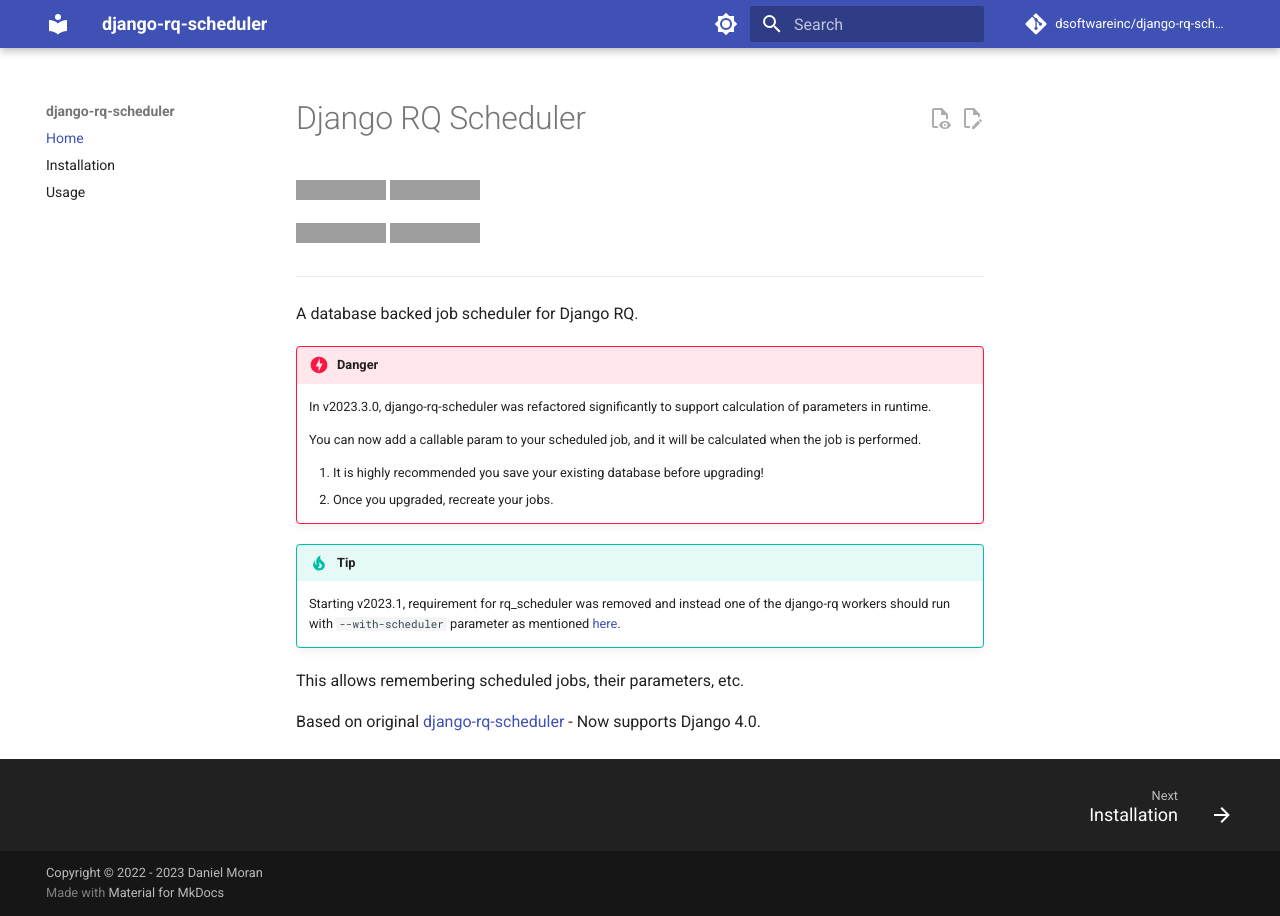
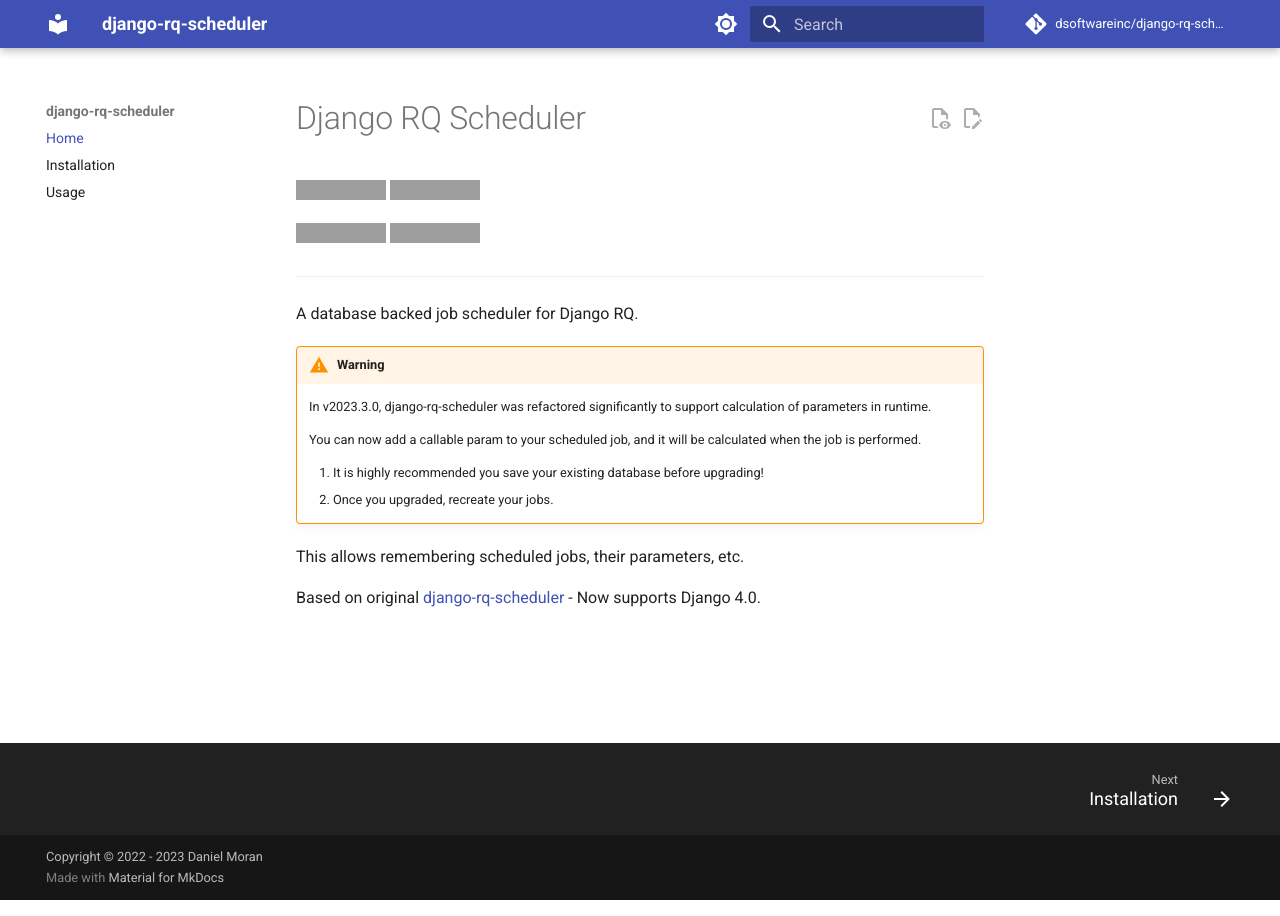
Before and after one commit to dsoftwareinc/django-rq-scheduler, an MkDocs documentation site: the page built from docs/index.md, in a window 1280 px wide. Built offline with MkDocs 1.6.1 and Material for MkDocs 9.7.7, drawn with Linux system fonts in a browser that asks for light colours; comment, search, counter and statistics services are not loaded; grey boxes are pictures that could not be loaded.

Commit message:
Update documentation

```diff
--- a/docs/index.md
+++ b/docs/index.md
@@ -10,7 +10,7 @@
 
 A database backed job scheduler for Django RQ.
 
-!!! danger
+!!! warning
     In v2023.3.0, django-rq-scheduler was refactored significantly to support
     calculation of parameters in runtime.
 
@@ -21,11 +21,6 @@
     2. Once you upgraded, recreate your jobs.
 
 
-!!! tip
-    Starting v2023.1, requirement for rq_scheduler was removed and instead
-    one of the django-rq workers should run with `--with-scheduler` parameter
-    as mentioned [here](https://github.com/rq/django-rq#support-for-scheduled-jobs).
-
 This allows remembering scheduled jobs, their parameters, etc.
 
 Based on original [django-rq-scheduler](https://github.com/isl-x/django-rq-scheduler) - Now supports Django 4.0.
--- a/pyproject.toml
+++ b/pyproject.toml
@@ -46,12 +46,12 @@
 django-model-utils = "^4.3"
 django-rq = "^2.7"
 croniter = "^1.3"
-Flake8-pyproject = "^1.2"
 
 [tool.poetry.dev-dependencies]
 poetry = "^1.3"
 coverage = "^7"
 fakeredis = "^2.9"
+Flake8-pyproject = "^1.2"
 
 [tool.flake8]
 max-line-length = 119
```
